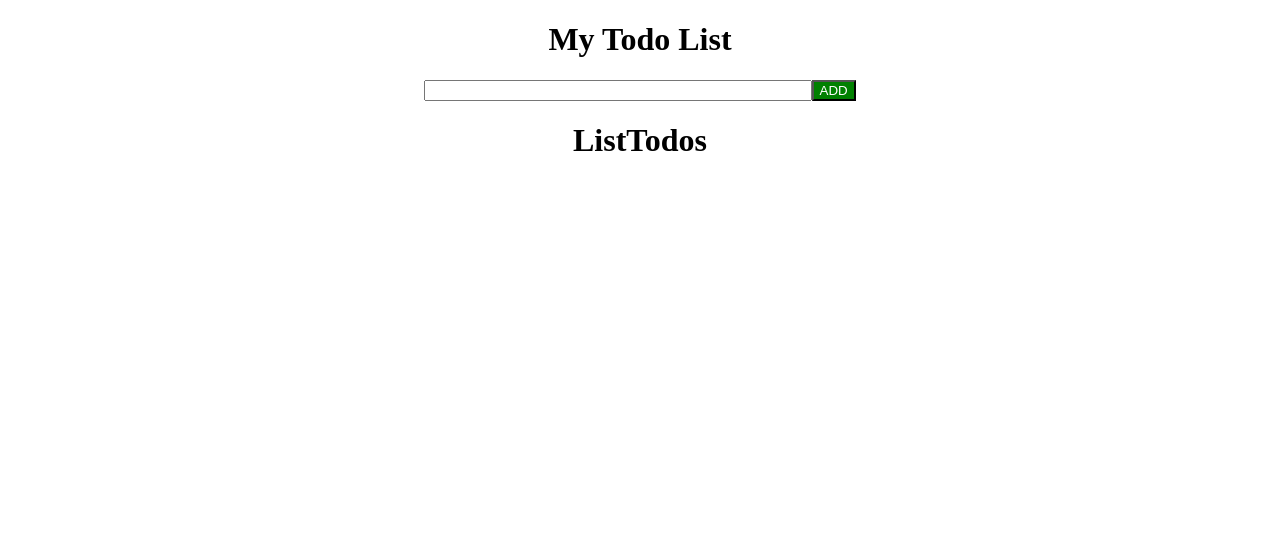
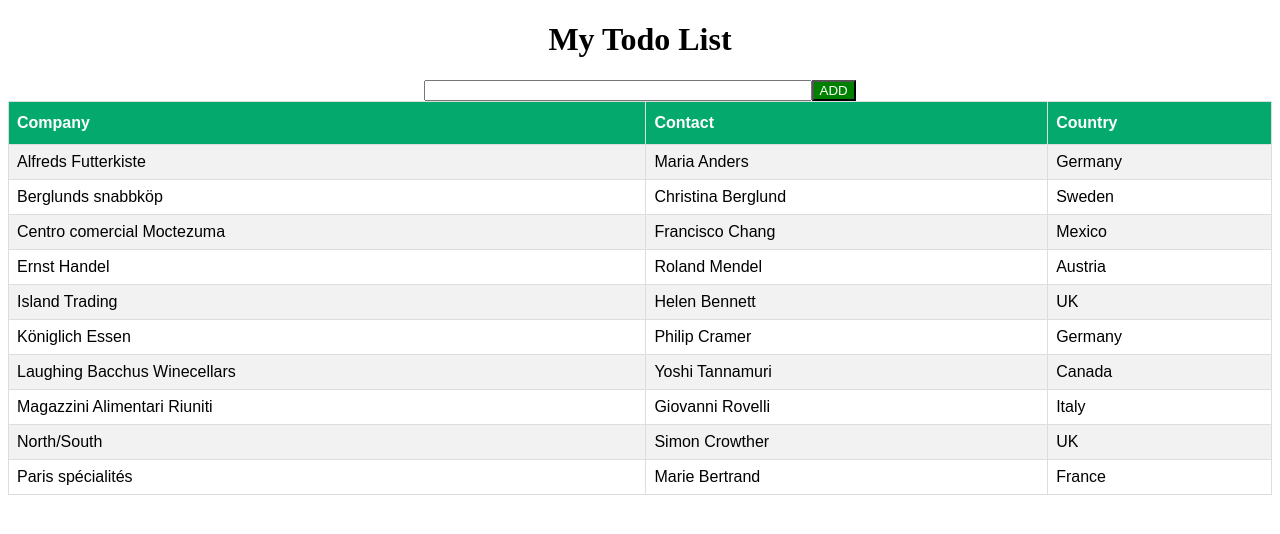
Before and after one commit to StudentCZ/review-todos, a React (Create React App) app in the folder client/: page / in a window 1280 px wide. Shown: the top 534 px of the page. Built offline with nearby package versions, Linux system fonts and the light colour scheme.

Commit message:
added css from w3school tables

```diff
--- a/client/src/components/ListTodos.js
+++ b/client/src/components/ListTodos.js
@@ -5,7 +5,63 @@
 const ListTodos = () => {
   return (
     <>
-      <h1 className={main.heading}>ListTodos</h1>
+      <table className={styles.table}>
+        <tr>
+          <th>Company</th>
+          <th>Contact</th>
+          <th>Country</th>
+        </tr>
+        <tr>
+          <td>Alfreds Futterkiste</td>
+          <td>Maria Anders</td>
+          <td>Germany</td>
+        </tr>
+        <tr>
+          <td>Berglunds snabbköp</td>
+          <td>Christina Berglund</td>
+          <td>Sweden</td>
+        </tr>
+        <tr>
+          <td>Centro comercial Moctezuma</td>
+          <td>Francisco Chang</td>
+          <td>Mexico</td>
+        </tr>
+        <tr>
+          <td>Ernst Handel</td>
+          <td>Roland Mendel</td>
+          <td>Austria</td>
+        </tr>
+        <tr>
+          <td>Island Trading</td>
+          <td>Helen Bennett</td>
+          <td>UK</td>
+        </tr>
+        <tr>
+          <td>Königlich Essen</td>
+          <td>Philip Cramer</td>
+          <td>Germany</td>
+        </tr>
+        <tr>
+          <td>Laughing Bacchus Winecellars</td>
+          <td>Yoshi Tannamuri</td>
+          <td>Canada</td>
+        </tr>
+        <tr>
+          <td>Magazzini Alimentari Riuniti</td>
+          <td>Giovanni Rovelli</td>
+          <td>Italy</td>
+        </tr>
+        <tr>
+          <td>North/South</td>
+          <td>Simon Crowther</td>
+          <td>UK</td>
+        </tr>
+        <tr>
+          <td>Paris spécialités</td>
+          <td>Marie Bertrand</td>
+          <td>France</td>
+        </tr>
+      </table>
     </>
   );
 };
--- a/client/src/components/ListTodos.module.css
+++ b/client/src/components/ListTodos.module.css
@@ -0,0 +1,27 @@
+.table {
+  font-family: Arial, Helvetica, sans-serif;
+  border-collapse: collapse;
+  width: 100%;
+}
+
+.table td,
+.table th {
+  border: 1px solid #ddd;
+  padding: 8px;
+}
+
+.table tr:nth-child(even) {
+  background-color: #f2f2f2;
+}
+
+.table tr:hover {
+  background-color: #ddd;
+}
+
+.table th {
+  padding-top: 12px;
+  padding-bottom: 12px;
+  text-align: left;
+  background-color: #04aa6d;
+  color: white;
+}
```
